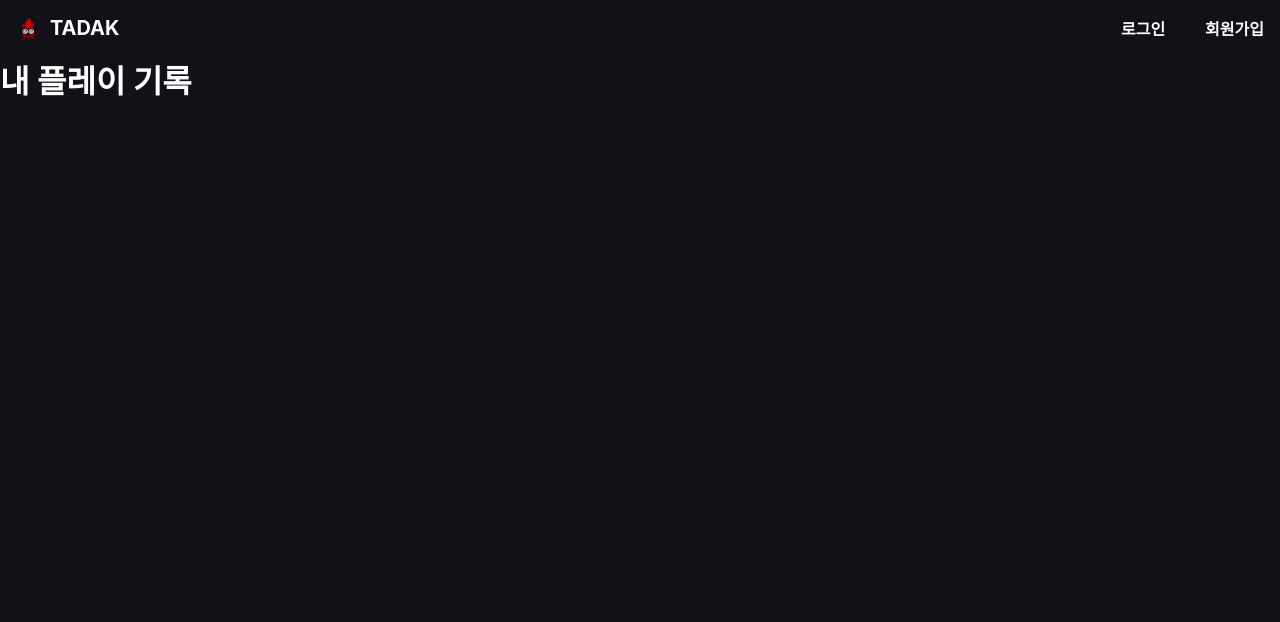
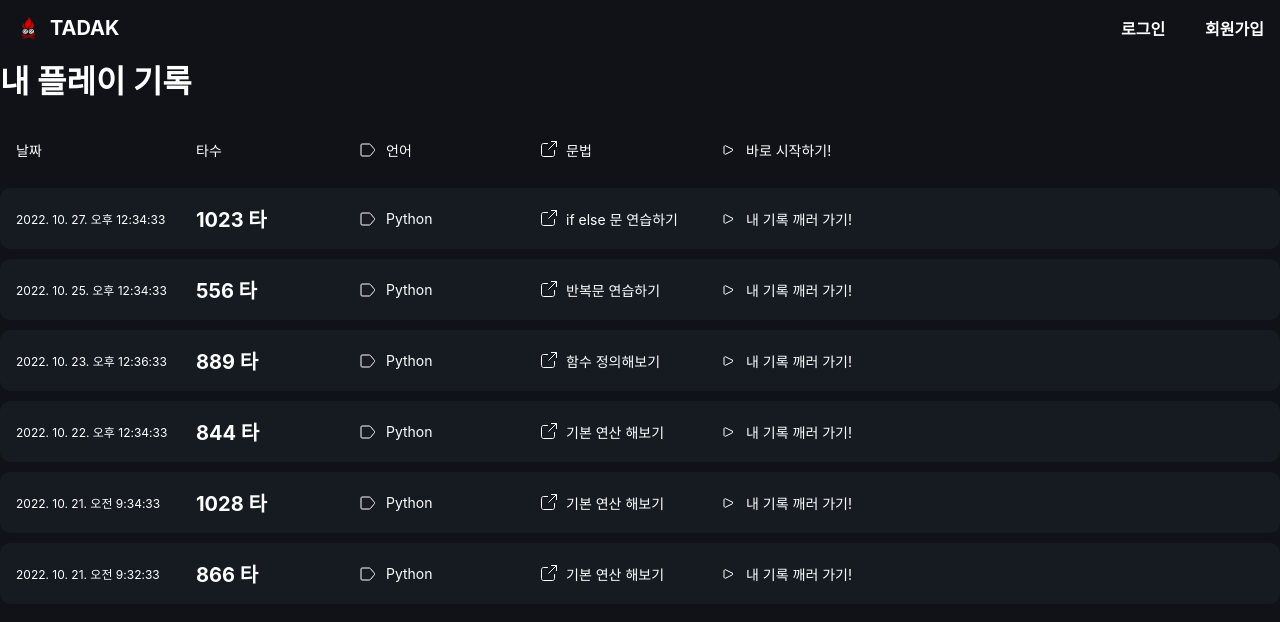
Before and after one commit to team-tadak/tadak-frontend, a React (Create React App) app: page /mypage in a window 1280 px wide. Shown: the top 622 px of the page. Built offline with nearby package versions, Linux system fonts and the light colour scheme; a web font is replaced by a local one.

Commit message:
feat: my page 레이아웃 및 기본 UI 구현 (navigation 및 API 연결 필요

```diff
--- /dev/null
+++ b/src/components/HistoryBoard/HisoryBoardItem/index.js
@@ -0,0 +1,51 @@
+/** @jsxImportSource @emotion/react */
+import {
+  DateText,
+  KPMText,
+  StyledHistoryBoardItem,
+} from "components/HistoryBoard/HisoryBoardItem/styles";
+import React from "react";
+import { SYNTAXES } from "constants/syntaxes";
+import { LANGUAGES } from "constants/languages";
+import { css } from "@emotion/react";
+import Badge from "components/common/Badge";
+import TagIcon from "components/common/icons/TagIcon";
+import ExternalIcon from "components/common/icons/ExternalIcon";
+import PlayIcon from "components/common/icons/PlayIcon";
+
+function HistoryBoardItem({ type = "item", date, KPM, language, syntax, ...props }) {
+  return (
+    <StyledHistoryBoardItem isHeader={type === "header"} {...props}>
+      <DateText isHeader={type === "header"}>
+        {type === "header" ? "날짜" : date.toLocaleString("ko-KR")}
+      </DateText>
+      <KPMText isHeader={type === "header"}>{type === "header" ? "타수" : `${KPM} 타`}</KPMText>
+      <Badge
+        css={css`
+          width: 180px;
+        `}
+        IconComponent={TagIcon}
+      >
+        {type === "header" ? "언어" : LANGUAGES[language - 1]}
+      </Badge>
+      <Badge
+        css={css`
+          width: 180px;
+        `}
+        IconComponent={ExternalIcon}
+      >
+        {type === "header" ? "문법" : SYNTAXES[LANGUAGES[language - 1]][syntax - 1]}
+      </Badge>
+      <Badge
+        css={css`
+          width: 180px;
+        `}
+        IconComponent={PlayIcon}
+      >
+        {type === "header" ? "바로 시작하기!" : "내 기록 깨러 가기!"}
+      </Badge>
+    </StyledHistoryBoardItem>
+  );
+}
+
+export default HistoryBoardItem;
--- /dev/null
+++ b/src/components/HistoryBoard/HisoryBoardItem/styles.js
@@ -0,0 +1,31 @@
+import styled from "@emotion/styled/macro";
+import { motion } from "framer-motion";
+
+export const StyledHistoryBoardItem = styled(motion.li)`
+  padding: 16px;
+  padding: ${({ theme, isHeader }) => (isHeader ? "0 16px 16px" : "16px")};
+  width: 100%;
+  background-color: ${({ theme, isHeader }) => (isHeader ? "transparent" : theme.color.board)};
+
+  border-radius: 10px;
+
+  display: flex;
+  align-items: center;
+`;
+
+// KPM: Keystrokes Per Minute, 타수
+export const KPMText = styled.div`
+  font-weight: ${({ isHeader }) => (isHeader ? "400" : "700")};
+  font-size: ${({ isHeader }) => (isHeader ? "14px" : "20px")};
+  color: ${(props) => props.theme.color.white};
+
+  width: 160px;
+`;
+
+export const DateText = styled.div`
+  font-weight: 400;
+  font-size: ${({ isHeader }) => (isHeader ? "14px" : "12px")};
+  color: ${(props) => props.theme.color.white};
+
+  width: 180px;
+`;
--- /dev/null
+++ b/src/components/HistoryBoard/index.js
@@ -0,0 +1,39 @@
+import React from "react";
+import { staggerQuarter, defaultFadeInScaleVariants } from "styles/motions";
+import { MOCKUP_HISTORIES } from "mockups/histories";
+import { StyledHistoryBoard } from "components/HistoryBoard/styles";
+import HistoryBoardItem from "components/HistoryBoard/HisoryBoardItem";
+
+function HistoryBoard() {
+  return (
+    <>
+      <StyledHistoryBoard
+        variants={staggerQuarter}
+        initial="initial"
+        whileInView="animate"
+        exit="exit"
+      >
+        <HistoryBoardItem
+          type="header"
+          variants={defaultFadeInScaleVariants}
+          date="일시"
+          KPM="타수"
+          language="언어"
+          syntax="문법"
+        />
+        {MOCKUP_HISTORIES.histories.map((history, index) => (
+          <HistoryBoardItem
+            variants={defaultFadeInScaleVariants}
+            date={new Date(history.createdAt)}
+            KPM={history.record}
+            language={history.language_no}
+            syntax={history.grammar_no}
+            key={index}
+          />
+        ))}
+      </StyledHistoryBoard>
+    </>
+  );
+}
+
+export default HistoryBoard;
--- /dev/null
+++ b/src/components/HistoryBoard/styles.js
@@ -0,0 +1,8 @@
+import styled from "@emotion/styled/macro";
+import { motion } from "framer-motion";
+
+export const StyledHistoryBoard = styled(motion.section)`
+  display: flex;
+  flex-direction: column;
+  row-gap: 10px;
+`;
--- a/src/pages/MyPage/index.js
+++ b/src/pages/MyPage/index.js
@@ -2,11 +2,13 @@ import { MyPageContainer } from "pages/MyPage/styles";
 import React from "react";
 import { staggerQuarter, defaultFadeInVariants } from "styles/motions";
 import Typography from "components/common/Typography";
+import HistoryBoard from "components/HistoryBoard";
 
 function MyPage() {
   return (
     <MyPageContainer variants={staggerQuarter} initial="initial" whileInView="animate" exit="exit">
       <Typography variants={defaultFadeInVariants}>내 플레이 기록</Typography>
+      <HistoryBoard />
     </MyPageContainer>
   );
 }
```
